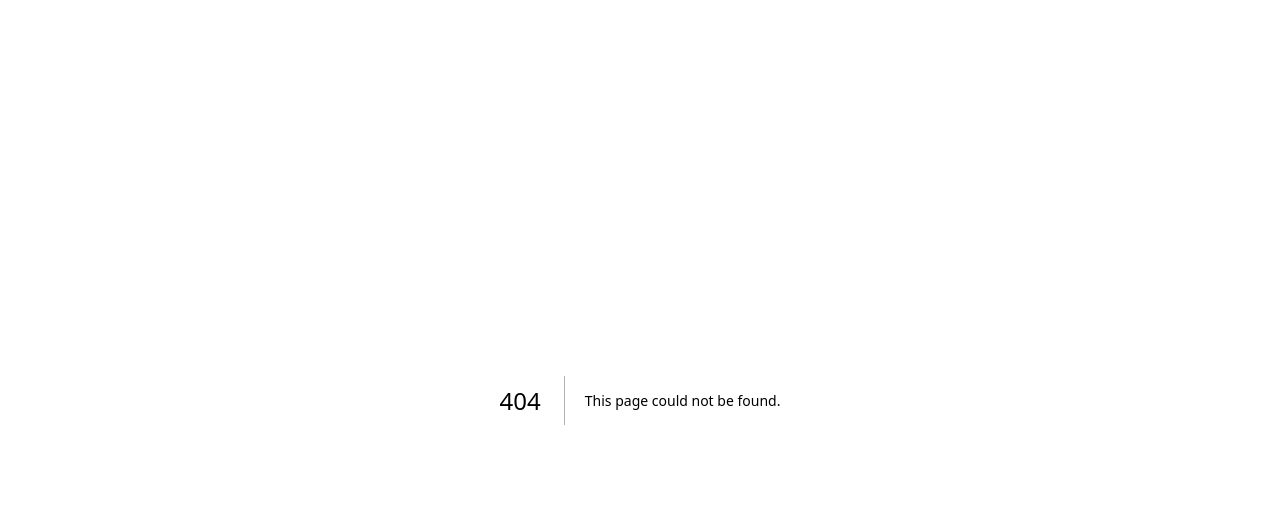
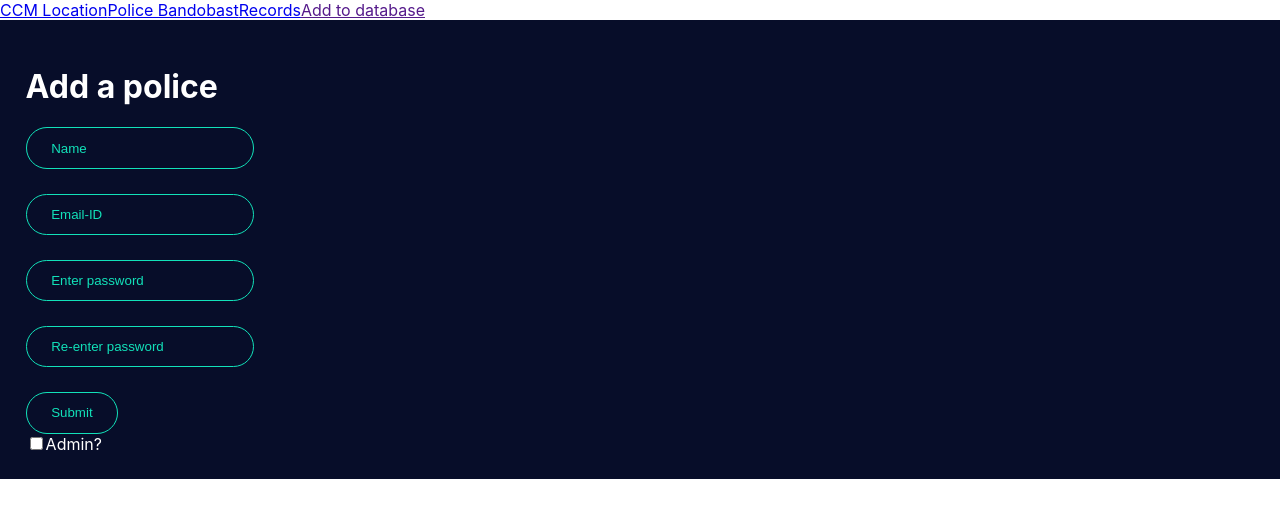
Before and after one commit to subhendudash02/kavach, a Next.js app: page /dashboard/signup in a window 1280 px wide. Before the commit this address had no page. Shown: the top 518 px of the page. Built offline with nearby package versions, Linux system fonts and the light colour scheme.

Commit message:
add new feature to add policemen by admin

```diff
--- /dev/null
+++ b/src/pages/dashboard/signup/index.js
@@ -0,0 +1,54 @@
+import { useRef, useState } from "react";
+import { supabase } from "@/utils/supabaseClient";
+import { useRouter } from 'next/navigation';
+import Navbar from "@/utils/Navbar";
+import style from "../../../styles/Signup.module.css";
+
+export default function Signup() {
+    const name = useRef();
+    const email = useRef();
+    const password = useRef();
+    const repassword = useRef();
+    const [checked, setChecked] = useState(false);
+    const router = useRouter();
+
+    const handleSignup = async (e) => {
+        e.preventDefault();
+        if (password.current.value == repassword.current.value) {
+            const { data, error } = await supabase.from("police_auth").insert({
+                name: name.current.value,
+                password: password.current.value,
+                email_id: email.current.value,
+                admin: checked
+            })
+            router.push("/login");
+        }
+    }
+
+    const handleCheckBox = () => {
+        if (!checked) {
+            setChecked(true);
+        }
+        else {
+            setChecked(false);
+        }
+    }
+
+    return (
+        <div>
+            <Navbar />
+            <div className={style.main}>
+                <form method="POST" onSubmit={handleSignup}>
+                    <h1>Add a police</h1>
+                    <input className={style.searchBar} placeholder="Name" type="text" ref={name} id="name" /><br />
+                    <input className={style.searchBar} placeholder="Email-ID" type="email" ref={email} id="email" /><br />
+                    <input className={style.searchBar} placeholder="Enter password" type="password" id="password" ref={password} /><br />
+                    <input className={style.searchBar} placeholder="Re-enter password" type="password" id="repassword" ref={repassword} /><br />
+                    <input className={style.button} type="submit" id="submit" /><br />
+                    <input type="checkbox" id="admin" checked={checked} onChange={handleCheckBox} />
+                    <label htmlFor="admin">Admin?</label>
+                </form>
+            </div>
+        </div>
+    );
+}
```
